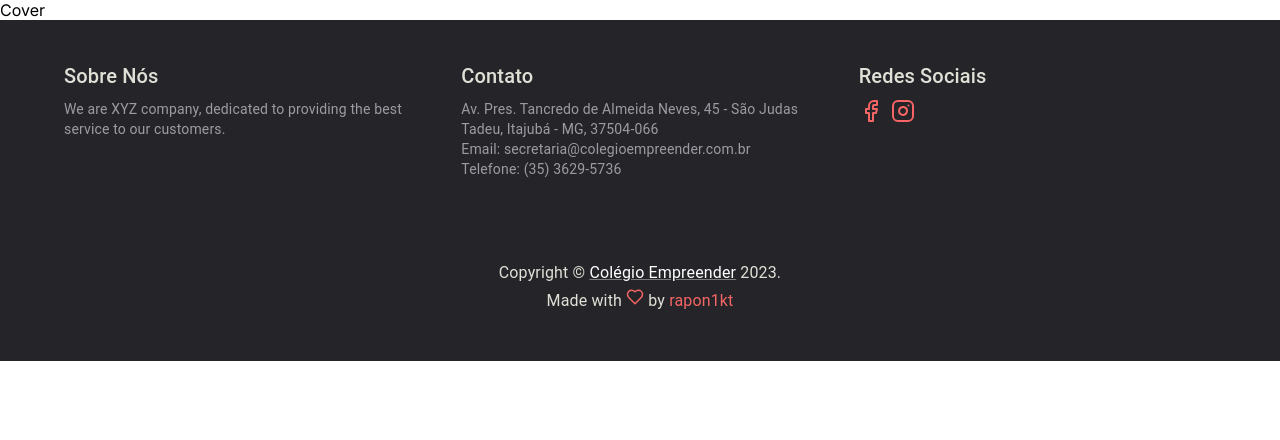
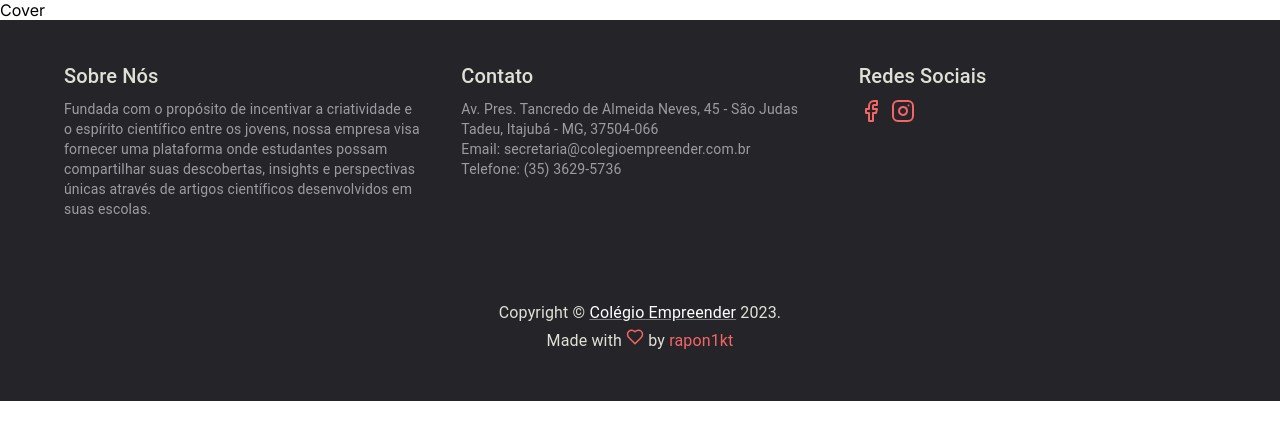
Before and after one commit to rapon1kt/Blog, a Next.js app in the folder client/: page / in a window 1280 px wide. Shown: the top 440 px of the page. Built offline with nearby package versions, Linux system fonts and the light colour scheme.

Commit message:
feat: add description of us in footer

```diff
--- a/client/src/components/footer/footer.tsx
+++ b/client/src/components/footer/footer.tsx
@@ -18,8 +18,11 @@ export default function Footer() {
 							Sobre Nós
 						</Typography>
 						<Typography variant="body2" color="text.secondary">
-							We are XYZ company, dedicated to providing the best service to our
-							customers.
+							Fundada com o propósito de incentivar a criatividade e o espírito
+							científico entre os jovens, nossa empresa visa fornecer uma
+							plataforma onde estudantes possam compartilhar suas descobertas,
+							insights e perspectivas únicas através de artigos científicos
+							desenvolvidos em suas escolas.
 						</Typography>
 					</Grid>
 					<Grid item xs={12} sm={4} id="contact">
```
